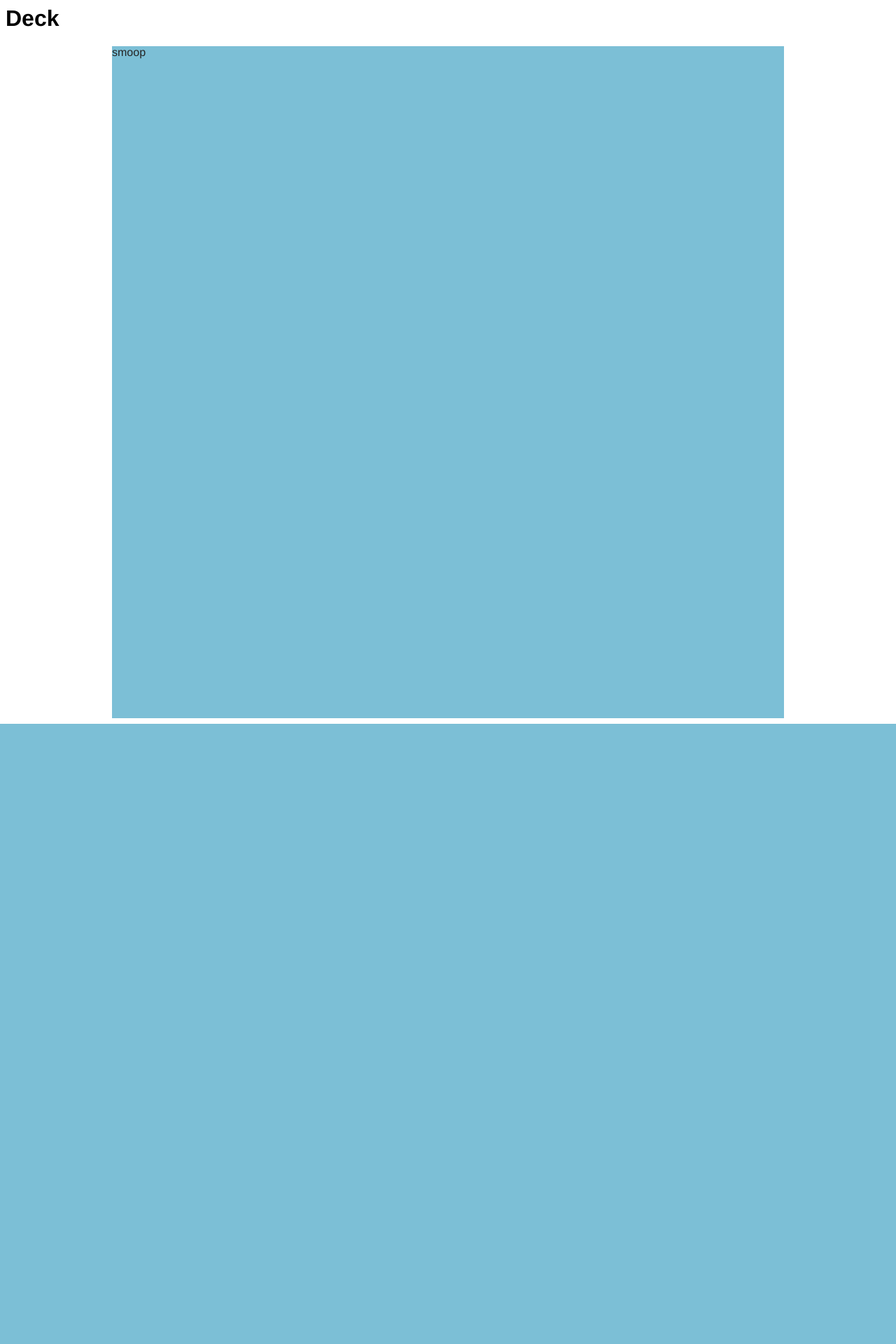
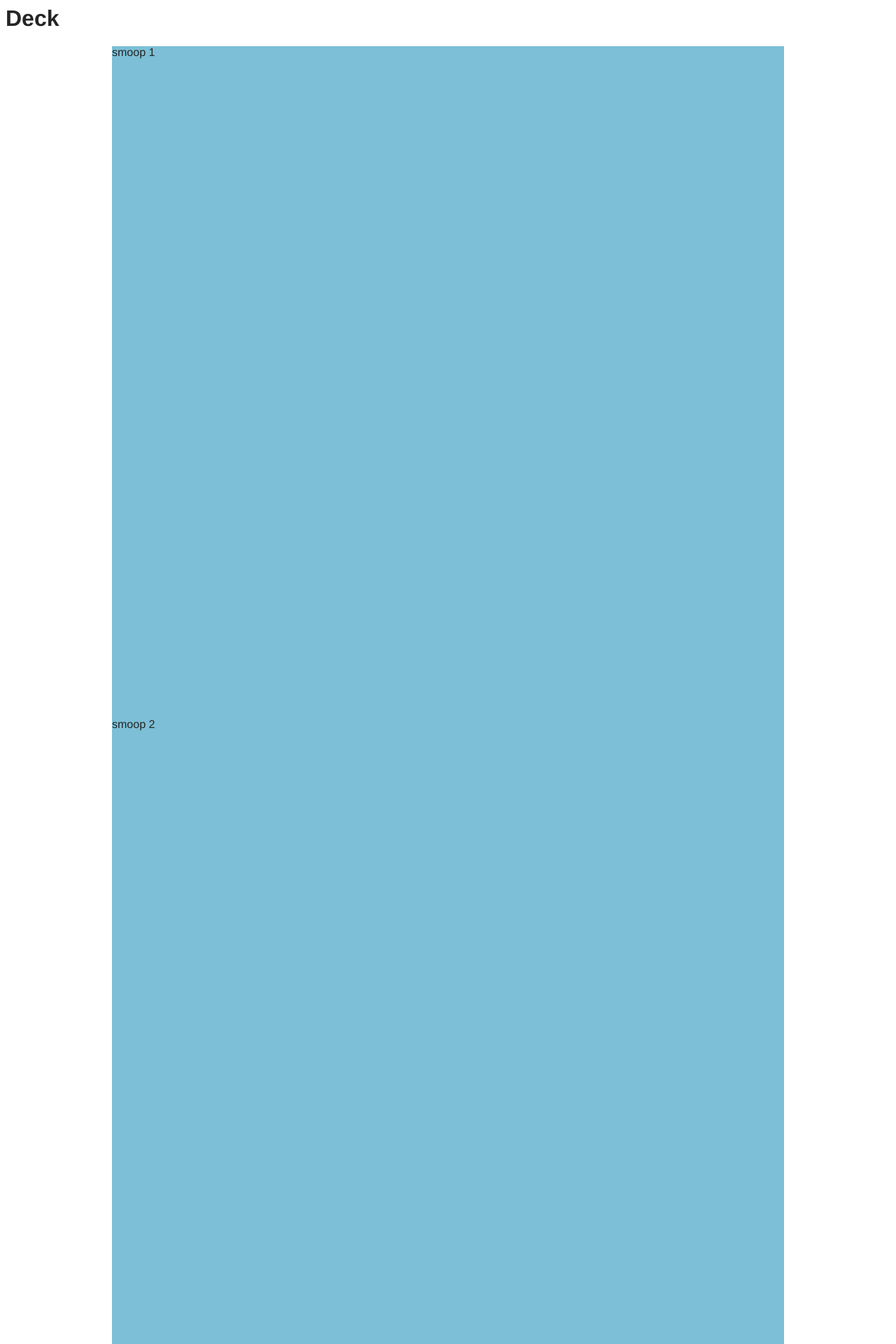
Before and after one commit to ianhenrysmith/Kapost-ROI-Deck, a PHP site: page / in a window 1280 px wide. Shown: the top 1920 px of the page at 70% size. Before the commit the page ends 1034 px from the top, so only its background shows below. Run offline with PHP 8.4, Linux system fonts and the light colour scheme.

Commit message:
IS: not even sure whats in here

```diff
--- a/index.html
+++ b/index.html
@@ -1,9 +1,22 @@
 <head>
   <link href='stylesheets/css/main.css' media='screen' rel='stylesheet' type='text/css' />
+  <script src='js/jquery-1.7.2.min.js'></script>
+  <script src='js/jquery.pitchdeck.js'></script>
+  <script src='js/jquery.scrollTo-1.4.2-min.js'></script>
+  <script src='js/waypoints.min.js'></script>
 </head>
-<h1>Deck</h1>
 <div class='deck'>
+  <h1>Deck</h1>
   <div class='slide slide_blue'>
-    smoop
+    smoop 1
+  </div>
+  <div class='slide slide_blue'>
+    smoop 2
+  </div>
+  <div class='slide slide_blue'>
+    smoop 3
+  </div>
+  <div class='slide slide_blue'>
+    smoop 4
   </div>
 </div>
--- /dev/null
+++ b/js/main.js
@@ -0,0 +1,6 @@
+// Generated by CoffeeScript 1.3.3
+(function() {
+
+  alert("smoop1");
+
+}).call(this);
--- a/stylesheets/css/main.css
+++ b/stylesheets/css/main.css
@@ -2,12 +2,12 @@ body {
   font-family: Helvetica; }
 
 .deck {
-  color: #252525;
-  margin: auto;
-  width: 960px; }
+  color: #252525; }
 
 .slide {
-  min-height: 960px; }
+  margin: auto;
+  min-height: 960px;
+  width: 960px; }
 
 .slide_blue {
   background-color: #7cbfd6; }
--- a/stylesheets/sass/main.sass
+++ b/stylesheets/sass/main.sass
@@ -6,11 +6,11 @@ body
 
 .deck
   color: #252525
-  margin: auto
-  width: 960px
 
 .slide
+  margin: auto
   min-height: 960px
+  width: 960px
 
 .slide_blue
   background-color: $blue-sky
```
Also changed, not shown: 4 other files.
